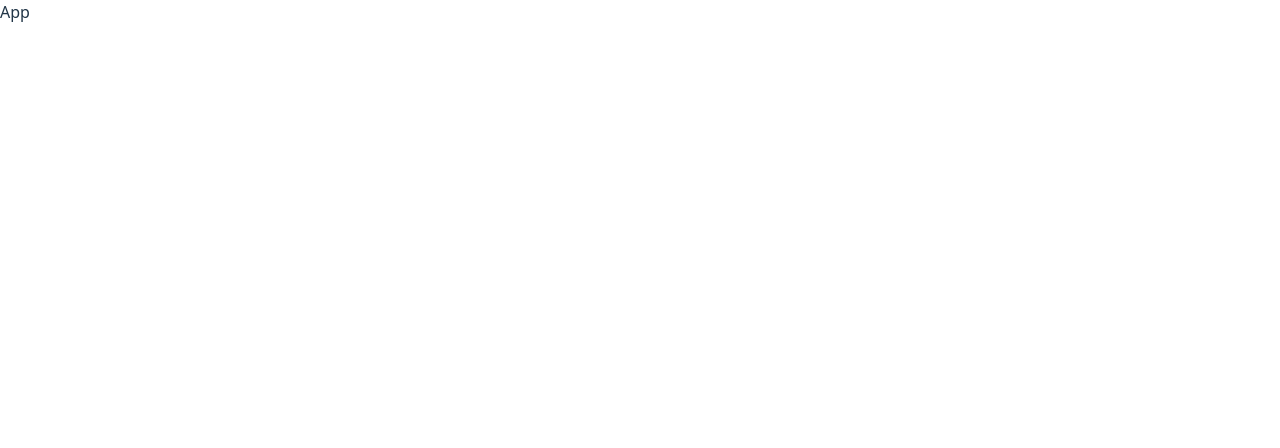
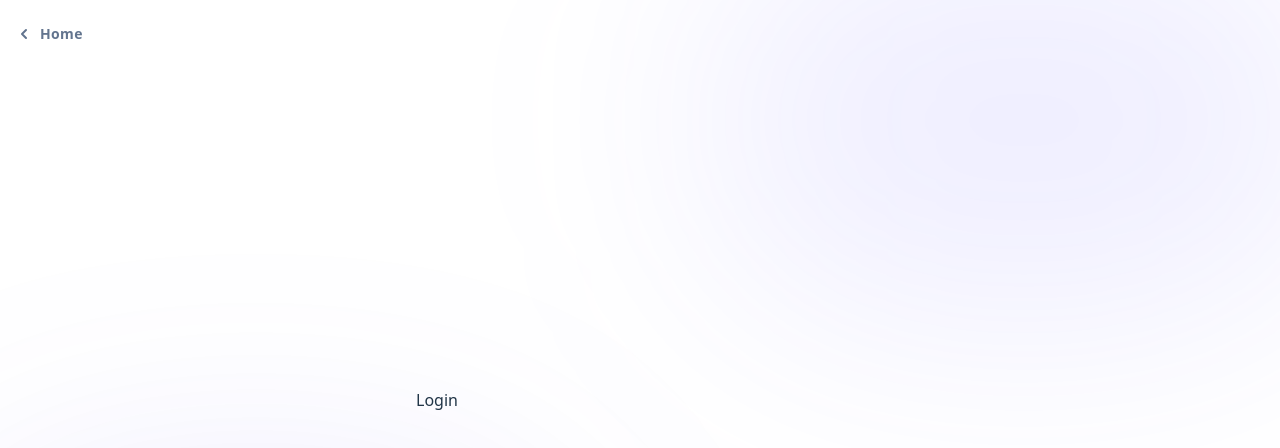
Before and after one commit to kunal-dev-01/webhook-gateway, a React (Vite) app in the folder client/: page /auth/login in a window 1280 px wide. Shown: the top 448 px of the page. Built offline with nearby package versions, Linux system fonts and the light colour scheme.

Commit message:
not found page added and auth layout added

```diff
--- a/client/src/App.tsx
+++ b/client/src/App.tsx
@@ -1,7 +1,33 @@
+import { Routes, Route } from "react-router-dom";
+import { lazy, Suspense } from "react";
+import { Loader } from "@/common/Loader";
+
+// LAYOUTS
+const AuthLayout = lazy(() => import("./layouts/AuthLayout"));
+
+// AUTH PAGES
+const Login = lazy(() => import("./pages/auth/Login"));
+
+// NOT FOUND
+const NotFound = lazy(() => import("./pages/notfound/NotFound"));
 
 const App = () => {
   return (
-    <div>App</div>
+    <Suspense
+      fallback={
+        <div className="w-full h-screen flex items-center justify-center">
+          <Loader className="w-8 h-8 text-indigo-500" />
+        </div>
+      }
+    >
+      <Routes>
+        <Route element={<AuthLayout />}>
+          <Route path="/auth/login" element={<Login />} />
+        </Route>
+
+        <Route path="*" element={<NotFound />} />
+      </Routes>
+    </Suspense>
   )
 }
 
--- /dev/null
+++ b/client/src/layouts/AuthLayout.tsx
@@ -0,0 +1,33 @@
+import { Outlet, Link } from "react-router-dom";
+import { memo } from "react";
+import { ChevronDown } from "@/svg/Common";
+
+const AuthLayout = memo(() => {
+  return (
+    <div className="min-h-screen w-full flex items-center justify-center p-4 relative overflow-hidden transition-colors duration-500">
+      {/* ─── Premium Gradient Backdrop ─── */}
+      <div className="lg:block hidden absolute inset-0 overflow-hidden pointer-events-none">
+        {/* Top Right Glow */}
+        <div className="absolute -top-[10%] -right-[5%] w-[50%] h-[50%] rounded-full bg-indigo-500/10 dark:bg-indigo-500/15 blur-[120px]" />
+        {/* Bottom Left Glow */}
+        <div className="absolute -bottom-[10%] -left-[5%] w-[50%] h-[50%] rounded-full bg-indigo-600/10 dark:bg-indigo-600/15 blur-[120px]" />
+      </div>
+
+      {/* ─── Top Navigation (Back Button) ─── */}
+      <Link
+        to="/dashboard"
+        className="absolute top-6 left-4 flex items-center gap-2 text-slate-500 dark:text-slate-400 hover:text-indigo-500 dark:hover:text-indigo-400 transition-colors duration-200 group cursor-pointer"
+      >
+        <ChevronDown className="w-4 h-4 transform rotate-90 group-hover:-translate-x-1 transition-transform duration-200" />
+        <span className="text-sm font-semibold tracking-wide">Home</span>
+      </Link>
+
+      {/* ─── Main Content Card ─── */}
+      <main className="w-full max-w-md z-10">
+        <Outlet />
+      </main>
+    </div>
+  );
+});
+
+export default AuthLayout;
--- /dev/null
+++ b/client/src/pages/auth/Login.tsx
@@ -0,0 +1,8 @@
+
+const Login = () => {
+  return (
+    <div>Login</div>
+  )
+}
+
+export default Login
--- /dev/null
+++ b/client/src/pages/notfound/NotFound.tsx
@@ -0,0 +1,55 @@
+import { useMemo } from "react";
+
+const NotFound = () => {
+  const referenceId = useMemo(
+    () => `ERR_404_VOID_${Math.random().toString(36).slice(2, 11).toUpperCase()}`,
+    []
+  );
+
+  return (
+    <div className="min-h-screen flex items-center justify-center px-6">
+      <div className="w-full max-w-2xl text-center space-y-10">
+
+        {/* 404 Text */}
+        <h1 className="text-[12rem] font-black leading-none tracking-tighter text-transparent bg-clip-text bg-linear-to-b from-zinc-200 to-zinc-800 dark:from-zinc-100 dark:opacity-20 opacity-50 select-none">
+          404
+        </h1>
+
+        {/* Message */}
+        <div className="space-y-4">
+          <h2 className="text-3xl sm:text-4xl font-bold tracking-tight text-zinc-700 dark:text-zinc-200">
+            Lost in the digital void?
+          </h2>
+          <p className="text-lg text-zinc-400 max-w-md mx-auto leading-relaxed">
+            The page you're looking for has moved to another dimension or simply never existed.
+          </p>
+        </div>
+
+        {/* Actions */}
+        <div className="flex flex-col sm:flex-row justify-center gap-4 pt-8">
+          <button
+            onClick={() => (window.location.href = "/")}
+            className="px-10 py-2.5 rounded-xl font-bold bg-zinc-100 text-zinc-950 hover:bg-zinc-200 transition-all duration-200 ease-in-out cursor-pointer"
+          >
+            Back to Home
+          </button>
+
+          <button
+            onClick={() => window.history.back()}
+            className="px-10 py-2.5 rounded-xl border border-zinc-300 dark:border-zinc-800 dark:text-zinc-400 text-zinc-700 font-semibold hover:bg-zinc-700 hover:text-zinc-100 transition-all duration-300 ease-in-out cursor-pointer"
+          >
+            Previous Page
+          </button>
+        </div>
+
+        {/* Footer */}
+        <p className="pt-16 text-xs uppercase font-medium text-zinc-600">
+          Reference ID:{" "}
+          <span className="font-mono text-zinc-500">{referenceId}</span>
+        </p>
+      </div>
+    </div>
+  );
+};
+
+export default NotFound;
```
